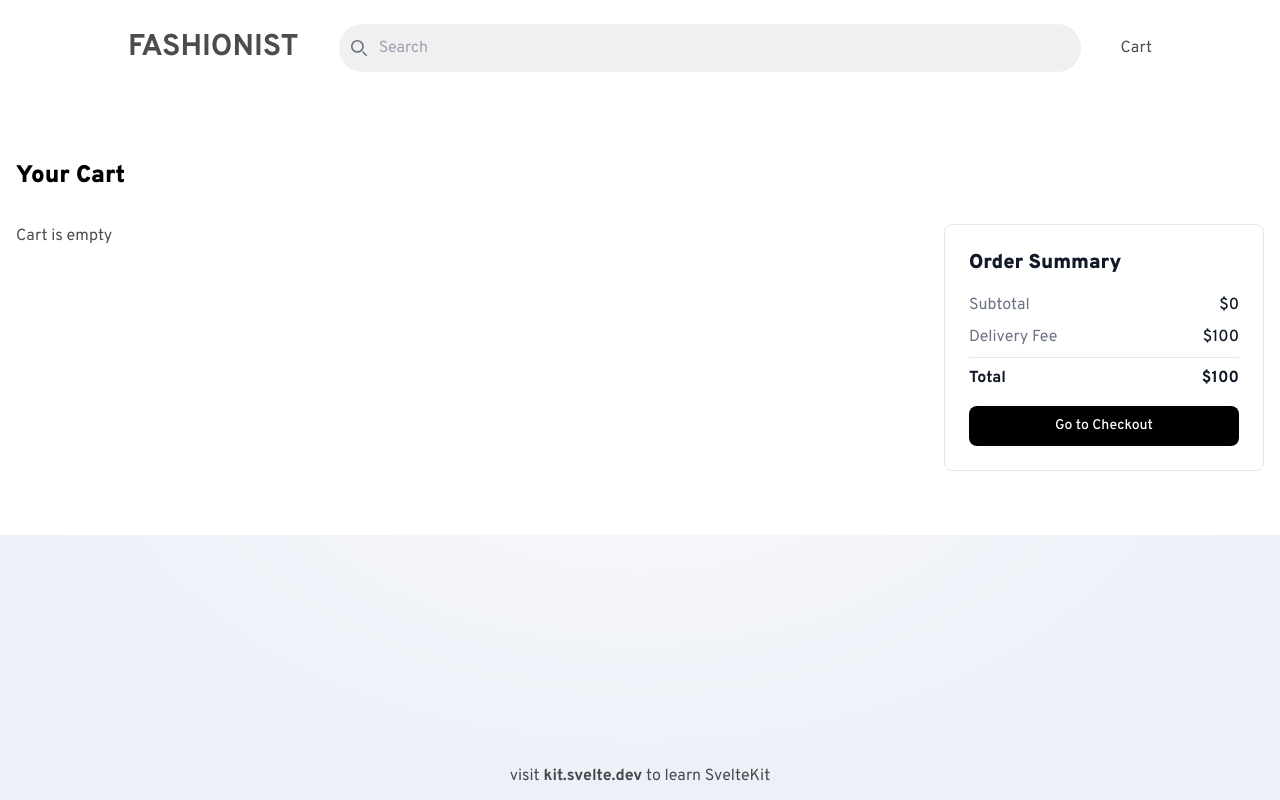
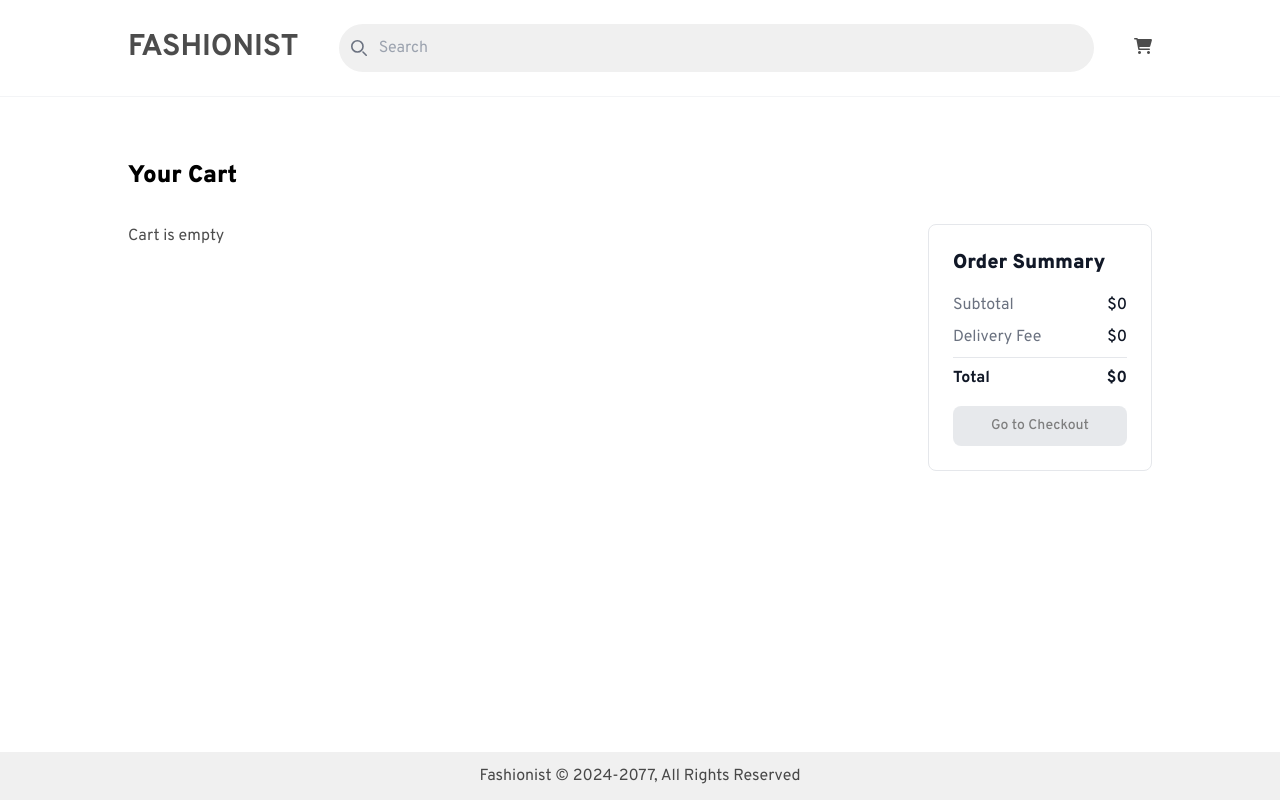
Before and after one commit to mickie2k/ai-frontend, a SvelteKit app: page /cart in a window 1280 px wide. Built offline with nearby package versions, Linux system fonts and the light colour scheme.

Commit message:
add delete product cart

```diff
--- a/src/app.css
+++ b/src/app.css
@@ -27,14 +27,9 @@ body {
 	min-height: 100vh;
 	margin: 0;
 	background-attachment: fixed;
-	background-color: var(--color-bg-1);
+
 	background-size: 100vw 100vh;
-	background-image: radial-gradient(
-			50% 50% at 50% 50%,
-			rgba(255, 255, 255, 0.75) 0%,
-			rgba(255, 255, 255, 0) 100%
-		),
-		linear-gradient(180deg, var(--color-bg-0) 0%, var(--color-bg-1) 15%, var(--color-bg-2) 50%);
+	background-color: '#ffffff';
 }
 /*
 h1,
--- a/src/app.html
+++ b/src/app.html
@@ -4,6 +4,7 @@
 		<meta charset="utf-8" />
 		<link rel="icon" href="%sveltekit.assets%/favicon.png" />
 		<meta name="viewport" content="width=device-width, initial-scale=1" />
+		<link rel="stylesheet" href="https://cdnjs.cloudflare.com/ajax/libs/font-awesome/6.0.0-beta3/css/all.min.css">
 		%sveltekit.head%
 	</head>
 	<body data-sveltekit-preload-data="hover">
--- a/src/routes/+layout.svelte
+++ b/src/routes/+layout.svelte
@@ -8,12 +8,12 @@
 <div class="app">
 	<Navbar/>
 
-	<main>
+	<main class="pt-24">
 		<slot />
 	</main>
 
-	<footer>
-		<p>visit <a href="https://kit.svelte.dev">kit.svelte.dev</a> to learn SvelteKit</p>
+	<footer class="bg-[#F0f0f0]">
+		<p>Fashionist © 2024-2077, All Rights Reserved</p>
 	</footer>
 </div>
 
--- a/src/routes/+page.svelte
+++ b/src/routes/+page.svelte
@@ -18,7 +18,7 @@
 	<!-- <Banner bind:recommend={result}/> -->
 	 <Banner/>
 
-	<div class="grid grid-cols-4 gap-6 px-32 bg-white w-full">
+	<div class="grid grid-cols-4 gap-8 px-32 bg-white w-full">
 		<div class="bg-black w-full ">
 			<!-- ใส่ filter ตรงนี้ -->
 		</div>
--- a/src/routes/Banner.svelte
+++ b/src/routes/Banner.svelte
@@ -75,8 +75,8 @@
 		</div>
 		<div class="bg-[#242424] text-white h-full flex flex-col justify-center items-center">
 			{#if isSelect}
-				<button on:click={back} class=" py-3 px-14 text-zinc-400 hover:text-zinc-50">
-					&lt; Back</button
+				<button on:click={back} class=" py-3 px-14 text-zinc-400 hover:text-zinc-50 font-semibold">
+					<i class="fa-solid fa-chevron-left mr-2"></i>BACK</button
 				>
 
 				<div
--- a/src/routes/Navbar.svelte
+++ b/src/routes/Navbar.svelte
@@ -30,7 +30,7 @@
 	}
 </script>
 
-<header class="px-32 py-6 flex justify-center gap-10 items-center bg-white ">
+<header class="px-32 py-6 flex justify-center gap-10 items-center bg-white border-b border-b-gray-100 fixed w-full z-50 " >
     <a class="text-3xl font-bold" href="/">
         FASHIONIST
     </a>
@@ -49,7 +49,7 @@
     </form>
 
     <a href="/cart">
-        <span>Cart</span>
+<i class="fa-solid fa-cart-shopping"></i>
     </a>
 
 </header>
--- a/src/routes/ProductList.svelte
+++ b/src/routes/ProductList.svelte
@@ -5,14 +5,23 @@
 	import { resultProductID } from './store.js';
 	import { scrollRef, scrollElement } from 'svelte-scrolling'
 	$: result = [];
-	let products = [];
+	$: products = [];
 	let resultProducts = [];
 	let el;
+	let page = 1;
 
 	onMount(async () => {
 
 		el = document.getElementById('result-product');
-		const response = await fetch(env.PUBLIC_URL + 'Frontpage?limit=20', {
+		 fetchAllProduct()
+	});
+
+	resultProductID.subscribe((value) => {
+		result = value;
+	});
+
+	async function fetchAllProduct(){
+		const response = await fetch(env.PUBLIC_URL + 'Frontpage/?page='+ page, {
 			method: 'GET',
 			headers: {
 				'Content-Type': 'application/json',
@@ -22,13 +31,11 @@
 		if (!response.ok) {
 			throw new Error(`HTTP error! status: ${response.status}`);
 		}
-		products = await response.json();
-		console.log(products);
-	});
-
-	resultProductID.subscribe((value) => {
-		result = value;
-	});
+		const newProducts = await response.json();
+		products.push(...newProducts)
+		products = products
+		console.log(products)
+	}
 
 	async function fetchResult() {
 		try {
@@ -68,6 +75,12 @@
 	function smoothScrollTo() {
 		scrollElement('result-product')
 	}
+
+	async function viewMore(){
+		page+=1;
+		fetchAllProduct()
+
+	}
 </script>
 
 <div class="bg-white w-full py-6">
@@ -87,12 +100,14 @@
 				{:else}
 					<p>Loading...</p>
 				{/each}
+
 			</div>
+
 		{/if}
 	</div>
 
 	<h2 class="text-2xl font-bold tracking-tight text-gray-900">All Products</h2>
-
+	<div class="flex items-center flex-col">
 	<div
 		class="mt-6 grid grid-cols-1 gap-x-6 gap-y-10 sm:grid-cols-2 lg:grid-cols-3 xl:grid-cols-4 xl:gap-x-8"
 		id="all-product"
@@ -109,6 +124,12 @@
 
 		<!-- More products... -->
 	</div>
+	<button
+	on:click={viewMore}
+						class="mt-9 py-3 px-14 rounded-full max-w-fit bottom-0 text-zinc-00 bg-gray-100 border border-zinc-300 cursor-pointer  hover:bg-gray-200"
+						>Load More</button
+			>
+			</div>
 </div>
 
 <style>
--- a/src/routes/cart/+page.svelte
+++ b/src/routes/cart/+page.svelte
@@ -1,40 +1,43 @@
 <script>
 	import Cart from './Cart.svelte';
-import { env } from '$env/dynamic/public'
+	import { env } from '$env/dynamic/public';
 	import { onMount } from 'svelte';
 	let quantities = [1, 1, 1, 1, 1]; // เก็บจำนวนสินค้าสำหรับแต่ละชิ้น
 	let products = [];
-  let result = []
+	let result = [];
 	let resultProducts = [];
-  let fee = 100
-  $: sum = 0
+	let fee = 0;
+	let deleteId;
+	$: sum = 0;
 
-  onMount(async()=>{
+	onMount(async () => {
 		// if (typeof window !== 'undefined') {
 		// Safe to use localStorage
-        result =  JSON.parse(localStorage.getItem('id')) || '';
+		result = JSON.parse(localStorage.getItem('id')) || [];
+		if (result.length > 0) {
+			fetchResult();
+		}
+		// }
+	});
 
 
-      // }
-  })
 
-
-	$: if (result.length > 0) {
-
-		fetchResult();
-
+	function onClick() {
+		result = [];
+		localStorage.clear('id');
+		alert('Thank you.');
 	}
 
 	async function fetchResult() {
 		try {
+			sum = 0;
 			// Make sure the env.PUBLIC_URL is correctly set
-       let ids = ""
-      result.forEach(element => {
-        ids += element+","
+			let ids = '';
+			result.forEach((element) => {
+				ids += element + ',';
 			});
 			ids = ids.slice(0, -1);
 
-        console.log(ids)
 			const response = await fetch(`${env.PUBLIC_URL}getMultiple?ids=${ids}`, {
 				method: 'GET',
 				headers: {
@@ -51,9 +54,10 @@ import { env } from '$env/dynamic/public'
 			// Parse the JSON response
 			resultProducts = await response.json();
 			console.log('Fetched products:', resultProducts); // Log the results
-      resultProducts.forEach(result => {
+			resultProducts.forEach((result) => {
 				sum += result.price;
 			});
+			fee = 100
 
 
 			// Assuming you want to store the result somewhere, like a Svelte store
@@ -62,16 +66,40 @@ import { env } from '$env/dynamic/public'
 		} catch (error) {
 			console.error('Error fetching results:', error);
 		}
+	}
 
+	    $: if (deleteId) {
+			console.log(deleteId+"Frompage")
+			// Remove the product from resultProducts when deleteId is set
+			resultProducts = resultProducts.filter(product => product.id !== deleteId);
+			sum = resultProducts.reduce((acc, product) => acc + product.price, 0); // Recalculate total
+			// Initialize result as an array
+
+
+				// Log result to ensure it's an array
+				console.log("Before filter, result is:", typeof result, result);
+
+				// Use filter to remove the specific item
+				result = result.filter(item => item !== deleteId);
+
+				// Log result after filter to confirm it's still an array
+				console.log("After filter, result is:", typeof result, result);
+				localStorage.setItem('id', JSON.stringify(result))
+				deleteId = 0; // Reset deleteId after deleting
+
+    	}
+		$: if(result.length == 0){
+			sum = 0
+			fee = 0
 		}
 </script>
 
 <section class="bg-white py-8 antialiased md:py-16">
-	<div class="mx-auto max-w-screen-xl px-4 2xl:px-0">
+	<div class="px-32">
 		<h1 class="text-xl font-black text-black dark:text-black sm:text-2xl">Your Cart</h1>
 
 		<div class="mt-6 sm:mt-8 md:gap-6 lg:flex lg:items-start xl:gap-8">
-			<div class="mx-auto w-full flex-none lg:max-w-2xl xl:max-w-4xl">
+			<div class="mx-auto w-full  lg:max-w-lg xl:max-w-3xl 2xl:max-w-6xl">
 				<div class="space-y-6">
 					{#if result.length > 0}
 						{#each resultProducts as resultProduct (resultProduct.id)}
@@ -79,6 +107,7 @@ import { env } from '$env/dynamic/public'
 								productId={resultProduct.id}
 								productName={resultProduct.productDisplayName}
 								productPrice={resultProduct.price}
+								bind:deleteProductID={deleteId}
 							/>
 						{:else}
 							<p>Loading...</p>
@@ -86,11 +115,10 @@ import { env } from '$env/dynamic/public'
 					{:else}
 						<p>Cart is empty</p>
 					{/if}
-
 				</div>
 			</div>
 
-			<div class="mx-auto mt-6 max-w-4xl flex-1 space-y-6 lg:mt-0 lg:w-full">
+			<div class="mx-auto mt-6 w-full  max-w-4xl flex-1 space-y-6 lg:mt-0 lg:w-full">
 				<div
 					class="space-y-4 rounded-lg border border-gray-200 bg-white p-4 dark:black dark:white sm:p-6"
 				>
@@ -112,15 +140,22 @@ import { env } from '$env/dynamic/public'
 								class="flex items-center justify-between gap-4 border-t border-gray-200 pt-2 dark:border-gray-700"
 							>
 								<dt class="text-base font-bold text-gray-900 dark:text-black">Total</dt>
-								<dd class="text-base font-bold text-gray-900 dark:text-black">${sum+fee}</dd>
+								<dd class="text-base font-bold text-gray-900 dark:text-black">${sum + fee}</dd>
 							</dl>
 						</div>
-
-						<a
-							href="#"
-							class="flex w-full items-center justify-center rounded-lg bg-black px-5 py-2.5 text-sm font-medium text-white hover:bg-gray-800 focus:outline-none focus:ring-4 focus:ring-gray-300 dark:bg-gray-900 dark:hover:bg-gray-800 dark:focus:ring-gray-700"
-							>Go to Checkout</a
-						>
+						{#if result.length > 0}
+							<button
+								on:click={onClick}
+								class="flex w-full items-center justify-center rounded-lg bg-black px-5 py-2.5 text-sm font-medium text-white hover:bg-gray-800 focus:outline-none focus:ring-4 focus:ring-gray-300 dark:bg-gray-900"
+								>Go to Checkout
+							</button>
+						{:else}
+							<button
+								disabled
+								class="cursor-not-allowed opacity-50 flex w-full items-center justify-center rounded-lg bg-gray-300 px-5 py-2.5 text-sm font-medium text-black"
+								>Go to Checkout
+							</button>
+						{/if}
 					</div>
 				</div>
 			</div>
```
Also changed, not shown: src/routes/cart/Cart.svelte (+31 -24 lines). Lines whose indentation alone changed are shown as unchanged.
